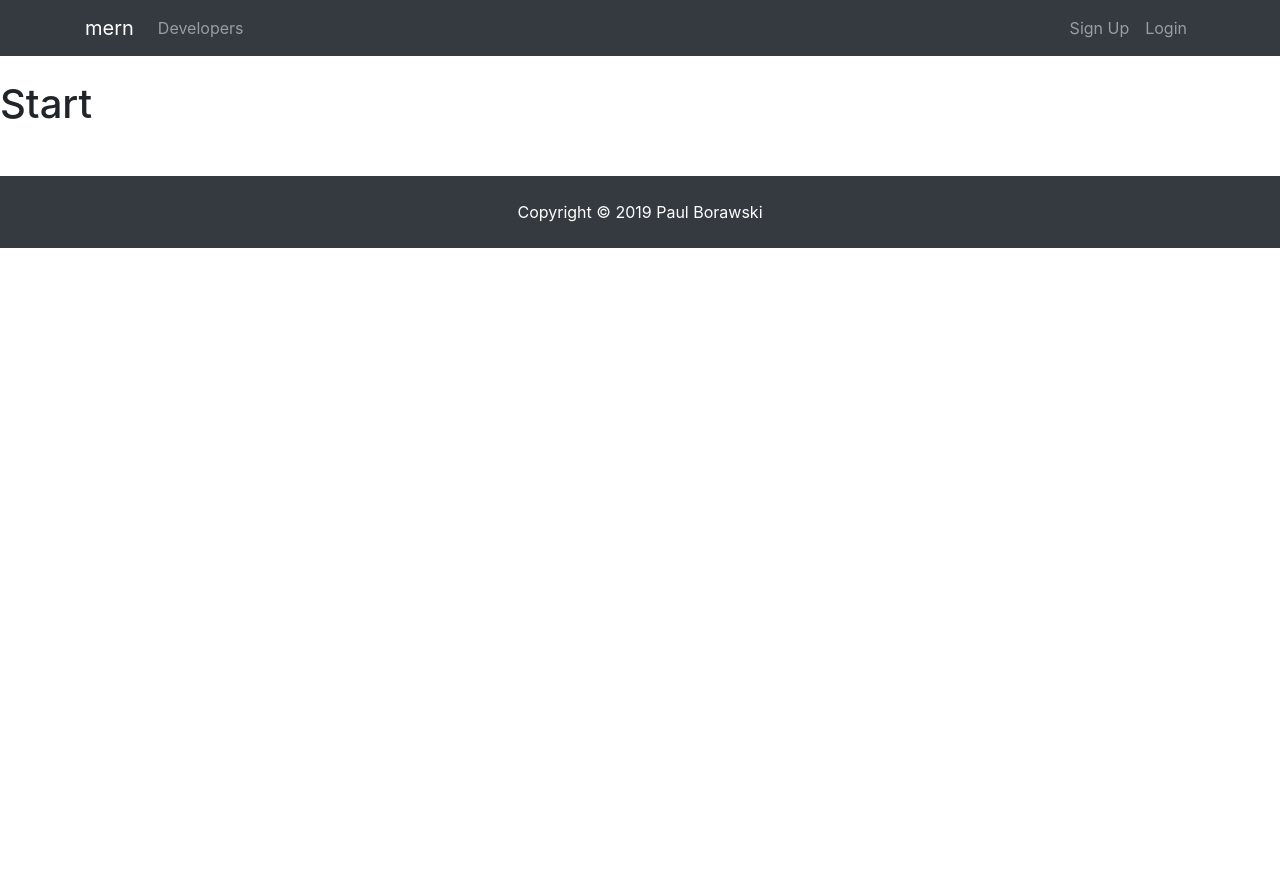
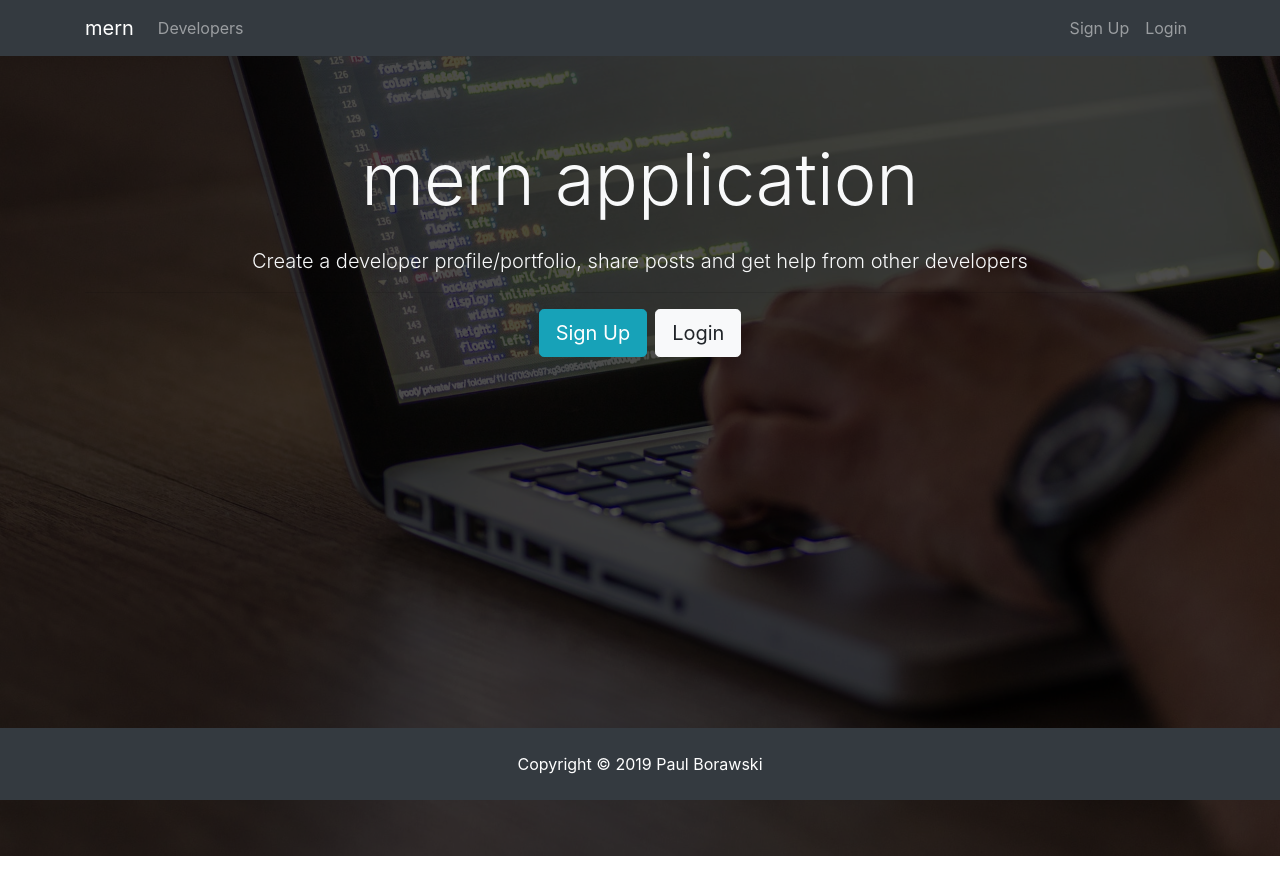
Before and after one commit to iAmNawa/mern, a React (Create React App) app in the folder client/: page / in a window 1280 px wide. Shown: the top 894 px of the page. Before the commit the page ends 800 px from the top, so only its background shows below. Built offline with nearby package versions, Linux system fonts and the light colour scheme.

Commit message:
footer sticking to bottom

```diff
--- a/client/src/App.js
+++ b/client/src/App.js
@@ -1,5 +1,6 @@
 import React, { Component } from 'react';
 import Navbar from './components/layout/Navbar';
+import Landing from './components/layout/Landing';
 import Footer from './components/layout/Footer';
 import './App.css';
 
@@ -8,7 +9,7 @@
     return (
       <div className="App">
         <Navbar />
-        <h1>Start</h1>
+        <Landing />
         <Footer />
       </div>
     );
--- /dev/null
+++ b/client/src/components/layout/Footer.css
@@ -0,0 +1,6 @@
+.bottom-stick {
+  position: sticky;
+  bottom: 0;
+  width: 100%;
+  overflow: hidden;
+}
--- a/client/src/components/layout/Footer.js
+++ b/client/src/components/layout/Footer.js
@@ -1,8 +1,9 @@
 import React from 'react';
+import './Footer.css';
 
 export default () => {
   return (
-    <footer className="bg-dark text-white mt-5 p-4 text-center">
+    <footer className="bg-dark text-white mt-5 p-4 text-center bottom-stick">
       Copyright &copy; {new Date().getFullYear()} Paul Borawski
     </footer>
   );
--- a/client/src/components/layout/Landing.js
+++ b/client/src/components/layout/Landing.js
@@ -0,0 +1,27 @@
+import React, { Component } from 'react';
+
+class Landing extends Component {
+
+  render() {
+    return (
+      <div className="landing">
+        <div className="dark-overlay landing-inner text-light">
+          <div className="container">
+            <div className="row">
+              <div className="col-md-12 text-center">
+                <h1 className="display-3 mb-4">mern application
+                </h1>
+                <p className="lead"> Create a developer profile/portfolio, share posts and get help from other developers</p>
+                <hr />
+                <a href="register.html" className="btn btn-lg btn-info mr-2">Sign Up</a>
+                <a href="login.html" className="btn btn-lg btn-light">Login</a>
+              </div>
+            </div>
+          </div>
+        </div>
+      </div>
+    );
+  }
+}
+
+export default Landing;
```
